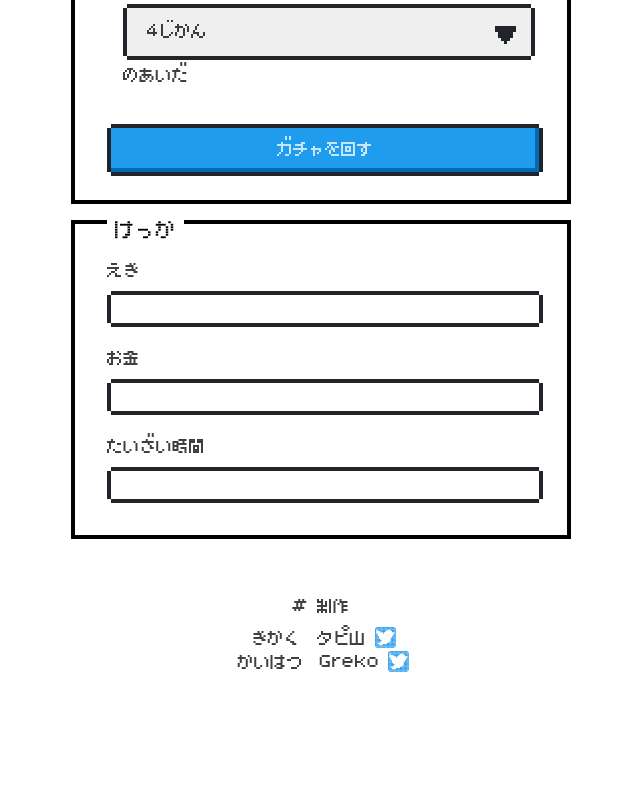
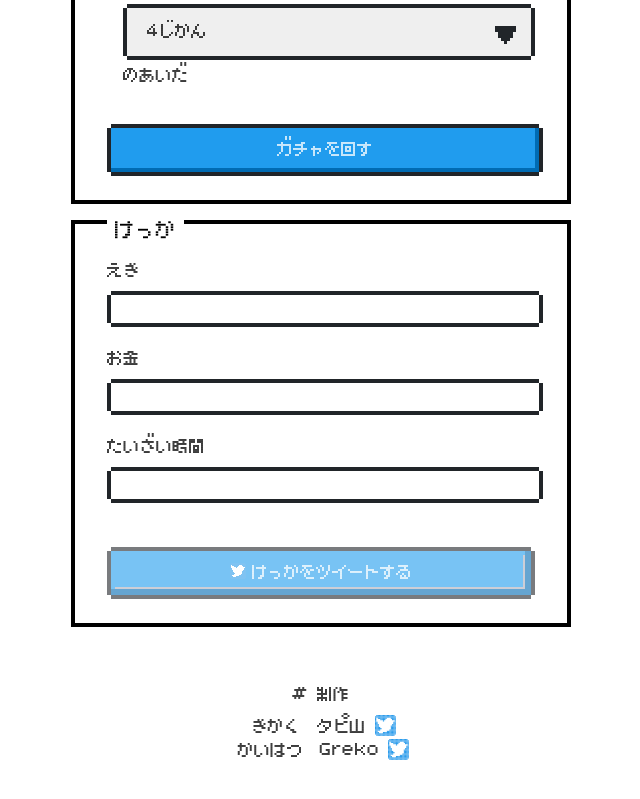
Before and after one commit to ryo-gk/extream-walking-gacha, a Vue app: page / in a window 1280 px wide. Shown: the part 845-1644 px from the top of the page, without its empty margins (319-959 px from the left). Before the commit the page ends 1560 px from the top, so only its background shows below. Built offline with nearby package versions, Linux system fonts and the light colour scheme.

Commit message:
feat: add tweet button

```diff
--- a/src/App.vue
+++ b/src/App.vue
@@ -1,8 +1,10 @@
 <script setup lang="ts">
 import { computed, ref } from 'vue'
+import { data } from 'virtual:vite-plugin-stations'
+import AButton from './components/AButton.vue'
 import ASelect from './components/ASelect.vue'
+import ATwitterShareButton from './components/ATwitterShareButton.vue'
 import { SelectGacha } from './Gacha'
-import { data } from 'virtual:vite-plugin-stations'
 
 type Prefecture = 'tokyo' | 'kanagawa' | 'osaka'
 
@@ -16,9 +18,24 @@ const resultStation = ref('???')
 const resultMoney = ref('???')
 const resultStayingTime = ref('???')
 
+const resultForTweet = computed(() => {
+  return `【エクストリームさんぽガチャ 結果】%0a${resultStation.value}駅しゅうへんで%0a${resultStayingTime.value}、%0a${resultMoney.value}円ですごす。`
+})
+
 const progressResultStation = ref(0)
 const progressResultMoney = ref(0)
 const progressResultStayingTime = ref(0)
+
+const doingGacha = computed(() => {
+  // Be careful, this logic depends on that the gacha starts from of Station to of StayingTime.
+  return progressResultStation.value > 0 && progressResultStayingTime.value < 100
+})
+
+const doneGacha = computed(() => {
+  return progressResultStation.value >= 100
+    && progressResultMoney.value >= 100
+    && progressResultStayingTime.value >= 100
+})
 
 const prefectureOptions = [
   { label: 'とうきょう', value: 'tokyo' },
@@ -125,11 +142,7 @@ function provideProgress() {
   }, 50)
 
   function clearIntervalAll() {
-    if (
-      progressResultStation.value >= 100
-      && progressResultMoney.value >= 100
-      && progressResultStayingTime.value >= 100
-    ) {
+    if (doneGacha.value) {
       intervalIdStation && clearInterval(intervalIdStation)
       intervalIdMoney && clearInterval(intervalIdMoney)
       intervalIdStayingTime && clearInterval(intervalIdStayingTime)
@@ -175,7 +188,12 @@ function resetProgressResult() {
       </div>
 
       <div>
-        <button class="roll-btn nes-btn is-primary" @click="rollGacha">ガチャを回す</button>
+        <AButton
+          class="roll-btn"
+          label="ガチャを回す"
+          :disabled="doingGacha"
+          @clicked="rollGacha"
+        />
       </div>
     </div>
 
@@ -200,6 +218,17 @@ function resetProgressResult() {
           <progress v-if="progressResultStayingTime < 100" class="progress nes-progress is-primary" :value="progressResultStayingTime" max="100"></progress>
           <div v-else class="result">{{ resultStayingTime }}</div>
         </div>
+      </div>
+
+      <div class="actions">
+        <ATwitterShareButton
+          class="share-btn"
+          label="けっかをツイートする"
+          :text="resultForTweet"
+          url="https://www.xsanpo.com/"
+          hashtags="エクストリームさんぽ"
+          :disabled="!doneGacha"
+        />
       </div>
     </div>
 
@@ -304,6 +333,15 @@ h3 { font-size: 16px; }
   min-height: 40px;
 }
 
+.actions {
+  display: flex;
+}
+
+.share-btn {
+  flex-grow: 1;
+  margin-top: 40px;
+}
+
 .credit-container {
   margin-top: 56px;
   text-align: center;
--- /dev/null
+++ b/src/components/AButton.vue
@@ -0,0 +1,58 @@
+<script setup lang="ts">
+const props = defineProps<{
+  label: string,
+  disabled?: boolean
+}>()
+
+const emit = defineEmits<{
+  (e: 'clicked'): void
+}>()
+
+function handleClick() {
+  if (!props.disabled) {
+    emit('clicked')
+  }
+}
+</script>
+
+<template>
+  <button
+    class="AButton nes-btn is-primary"
+    :class="{ 'is-disabled': disabled }"
+    @click="handleClick"
+  >
+    <span class="label">
+      {{ label }}
+    </span>
+  </button>
+</template>
+
+<style lang="postcss" scoped>
+.AButton {
+  &:hover {
+    .icon::before {
+      color: #108de0;
+    }
+  }
+
+  &:focus {
+    box-shadow: none;
+  }
+}
+
+.AButton.is-disabled {
+  &:hover, &:focus {
+    color: #ffffff;
+    background-color: #209cee;
+    box-shadow: inset -4px -4px #adafbc;
+
+    .icon::before {
+      color: #209cee;
+    }
+  }
+
+  &::after {
+    box-shadow: inset -6px -6px #006bb3;
+  }
+}
+</style>
--- /dev/null
+++ b/src/components/ATwitterShareButton.vue
@@ -0,0 +1,70 @@
+<script setup lang="ts">
+import { computed } from 'vue'
+import TwitterIcon from './icons/TwitterIcon.vue'
+
+const props = defineProps<{
+  label: string,
+  text?: string,
+  url?: string,
+  hashtags?: string
+  disabled?: boolean
+}>()
+
+const href = computed(() => {
+  return `https://twitter.com/intent/tweet?text=${props.text}&url=%0a${props.url}%0a&hashtags=${props.hashtags}`
+})
+
+function handleClick() {
+  if (!props.disabled) {
+    window.open(href.value, '_blank')
+  }
+}
+</script>
+
+<template>
+  <button
+    class="TwitterShareButton nes-btn is-primary"
+    :class="{ 'is-disabled': disabled }"
+    @click="handleClick"
+  >
+    <span class="label">
+      <i class="icon nes-icon twitter is-small" />
+      {{ label }}
+    </span>
+  </button>
+</template>
+
+<style lang="postcss" scoped>
+.TwitterShareButton {
+  &:hover {
+    .icon::before {
+      color: #108de0;
+    }
+  }
+
+  &:focus {
+    box-shadow: none;
+  }
+}
+
+.TwitterShareButton.is-disabled {
+  &:hover, &:focus {
+    color: #ffffff;
+    background-color: #209cee;
+    box-shadow: inset -4px -4px #adafbc;
+
+    .icon::before {
+      color: #209cee;
+    }
+  }
+
+  &::after {
+    box-shadow: inset -6px -6px #006bb3;
+  }
+}
+
+.icon {
+  width: 14px;
+  height: 14px;
+}
+</style>
```
